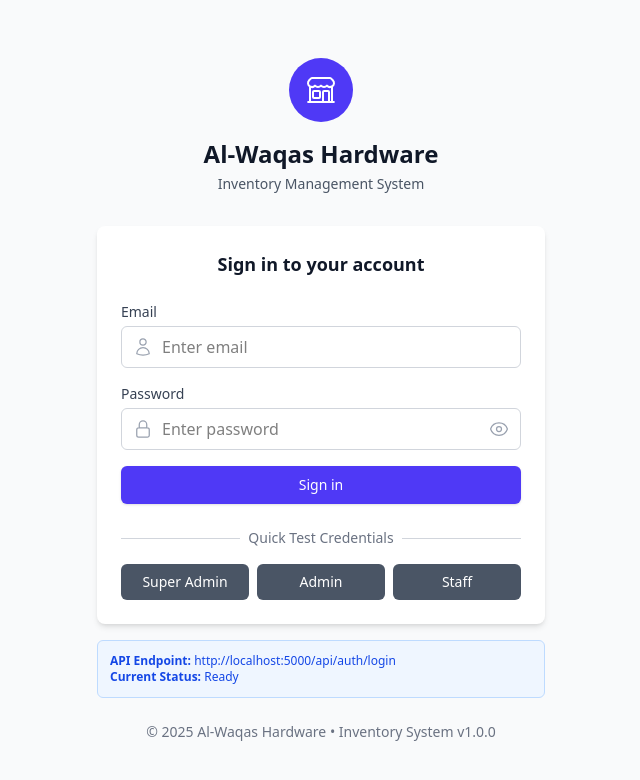
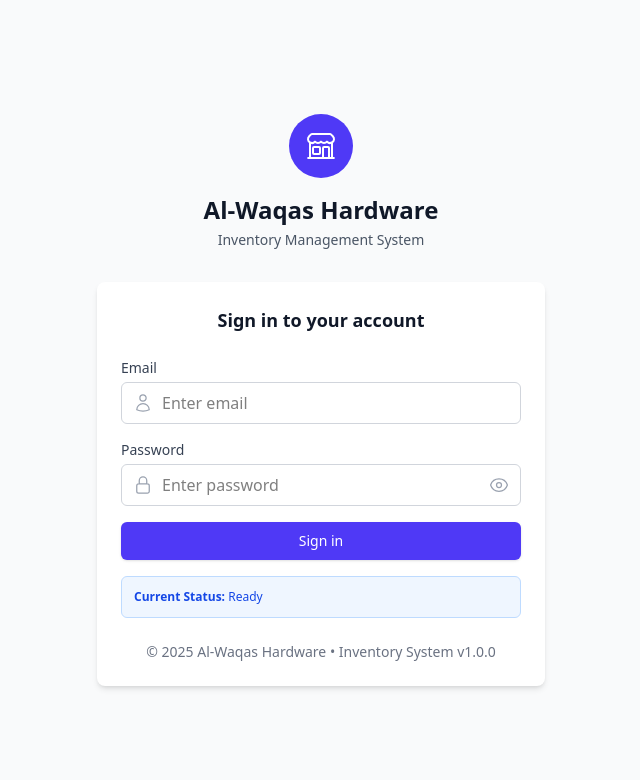
Before and after one commit to community-vercel/hardware-alwaqas-inventory-frontend, a React (Vite) app: page /login in a window 1280 px wide. Shown: the top 780 px of the page, without its empty margins (319-959 px from the left). Built offline with nearby package versions, Linux system fonts and the light colour scheme; no server answers.

Commit message:
vercel.json setup

```diff
--- a/src/pages/Login.jsx
+++ b/src/pages/Login.jsx
@@ -80,17 +80,7 @@ const Login = () => {
     });
   };
 
-  // Demo login for testing - auto-fills credentials
-  const handleDemoLogin = (role) => {
-    const demoCredentials = {
-      superadmin: { email: 'superadmin@alwaqas.com', password: 'admin123' },
-      admin: { email: 'admin@alwaqas.com', password: 'admin123' },
-      staff: { email: 'staff@alwaqas.com', password: 'staff123' }
-    };
 
-    setCredentials(demoCredentials[role]);
-    toast.info(`${role} credentials loaded. Click "Sign in" to login.`);
-  };
 
   return (
     <div className="min-h-screen flex items-center justify-center bg-gray-50 py-12 px-4 sm:px-6 lg:px-8">
@@ -195,40 +185,10 @@ const Login = () => {
             </div>
           </form>
 
-          {/* Quick Login Buttons */}
-          <div className="mt-6">
-            <div className="relative">
-              <div className="absolute inset-0 flex items-center">
-                <div className="w-full border-t border-gray-300"></div>
-              </div>
-              <div className="relative flex justify-center text-sm">
-                <span className="px-2 bg-white text-gray-500">Quick Test Credentials</span>
-              </div>
-            </div>
 
-            <div className="mt-4 grid grid-cols-3 gap-2">
-              {[
-                { role: 'superadmin', label: 'Super Admin' },
-                { role: 'admin', label: 'Admin' },
-                { role: 'staff', label: 'Staff' }
-              ].map(({ role, label }) => (
-                <button
-                  key={role}
-                  type="button"
-                  onClick={() => handleDemoLogin(role)}
-                  className="py-2 px-3 text-sm font-medium text-white bg-gray-600 hover:bg-gray-700 rounded-md transition-colors"
-                >
-                  {label}
-                </button>
-              ))}
-            </div>
-          </div>
-        </div>
 
-        {/* Debug Info (Optional - can remove in production) */}
         <div className="mt-4 p-3 bg-blue-50 border border-blue-200 rounded-md">
           <div className="text-xs text-blue-700">
-            <p><strong>API Endpoint:</strong> http://localhost:5000/api/auth/login</p>
             <p><strong>Current Status:</strong> {loading ? 'Logging in...' : 'Ready'}</p>
           </div>
         </div>
@@ -239,6 +199,8 @@ const Login = () => {
         </div>
       </div>
     </div>
+    </div>
+
   );
 };
 
```
Also changed, not shown: vercel.json (added).
